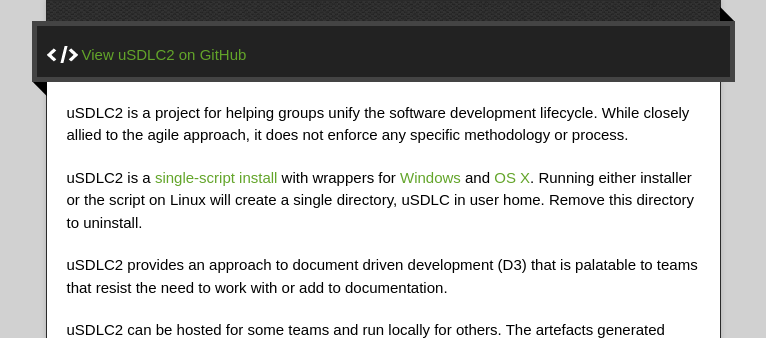
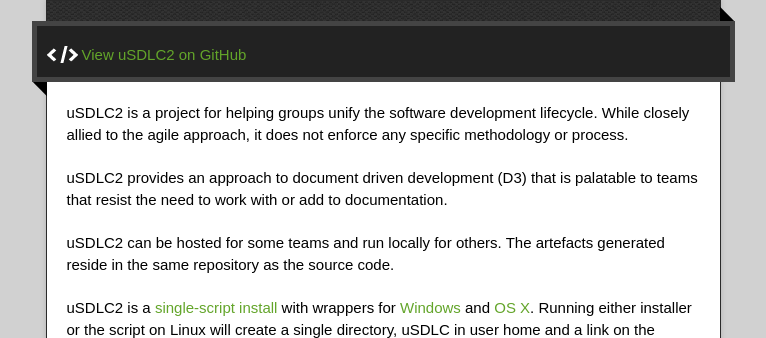
Before and after one commit to uSDLC/uSDLC2, a plain HTML site: page index.html in a window 1280 px wide. Shown: the top 338 px of the page, without its empty margins (257-1023 px from the left). Drawn offline with nearby package versions, Linux system fonts and the light colour scheme.

Commit message:
update install doco

```diff
--- a/index.html
+++ b/index.html
@@ -35,11 +35,11 @@
         <article class="markdown-body">
           <p><strong><em>uSDLC2</em></strong> is a project for helping groups unify the software development lifecycle. While closely allied to the agile approach, it does not enforce any specific methodology or process.</p>
 
-<p><strong><em>uSDLC2</em></strong> is a <a href="https://raw.github.com/uSDLC/uSDLC2/master/install/install-usdlc2.tar.gz">single-script install</a> with wrappers for <a href="https://raw.github.com/uSDLC/uSDLC2/master/install/uSDLC2.EXE">Windows</a> and <a href="https://raw.github.com/uSDLC/uSDLC2/master/install/install-usdlc2-osx.dmg">OS X</a>. Running either installer or the script on Linux will create a single directory, <i>uSDLC</i> in user home. Remove this directory to uninstall.
-
 <p><strong><em>uSDLC2</em></strong> provides an approach to document driven development (D3) that is palatable to teams that resist the need to work with or add to documentation.</p>
 
 <p><strong><em>uSDLC2</em></strong> can be hosted for some teams and run locally for others. The artefacts generated reside in the same repository as the source code.</p>
+
+<p><strong><em>uSDLC2</em></strong> is a <a href="https://raw.github.com/uSDLC/uSDLC2/master/install/install-usdlc2.tar.gz">single-script install</a> with wrappers for <a href="https://raw.github.com/uSDLC/uSDLC2/master/install/uSDLC2.EXE">Windows</a> and <a href="https://raw.github.com/uSDLC/uSDLC2/master/install/install-usdlc2-osx.dmg">OS X</a>. Running either installer or the script on Linux will create a single directory, <i>uSDLC</i> in user home and a link on the desktop. Remove this directory to uninstall. Alternatively clone <a href="https://github.com/uSDLC/uSDLC2" target="_blank"><i>uSDLC2</i></a> and <a href="https://github.com/uSDLC/roaster" target="_blank"><i>roaster</i></a> into your dev directory. Run <b>update.sh</b> from <i>uSDLC2</i> once to download dependencies, then <b>server.sh</b> to start the system.
 
 <p><strong><em>uSDLC2</em></strong> is a work in progress. At the moment it provides a partial framework for unifying analysis, design, development and test for small projects. There is much to do to extend the functionality to other stages of the SDLC and to streamline the approach.</p>
 
```
